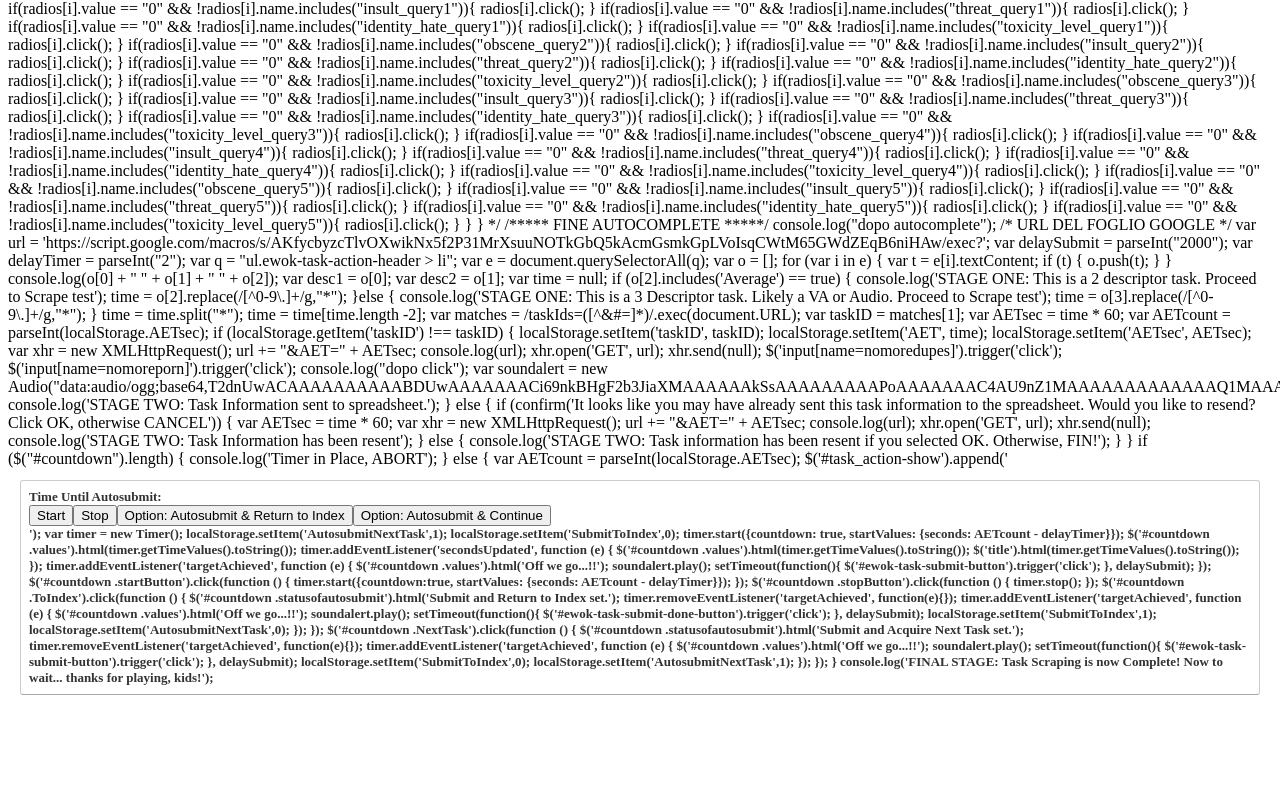
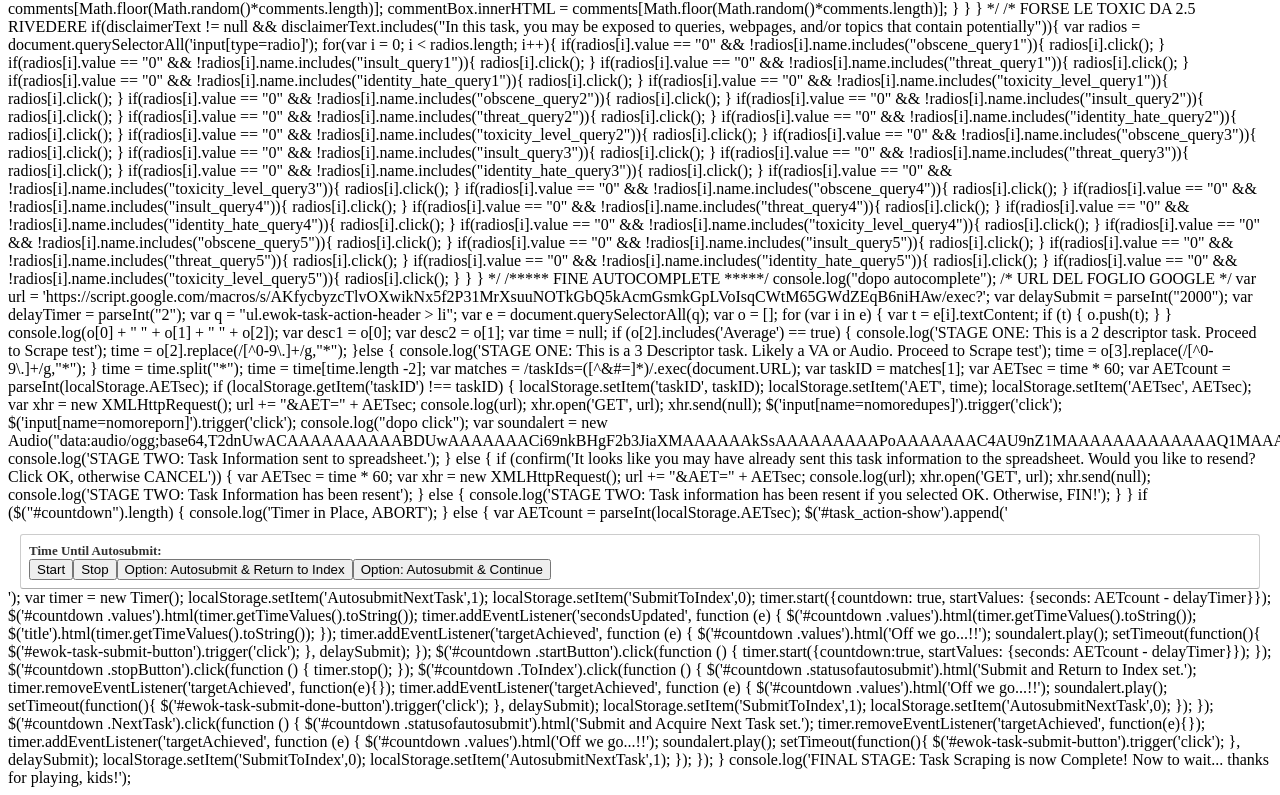
Before and after one commit to Sopralapanca/sopralapanca.github.io, a plain HTML site: page index.html in a window 1280 px wide. Shown: the part 3860-4655 px from the top of the page. Before the commit the page ends 4563 px from the top, so only its background shows below. Drawn offline with Linux system fonts and the light colour scheme.

Commit message:
fix divs

```diff
--- a/index.html
+++ b/index.html
@@ -338,7 +338,7 @@ tmp.click();
 }
 
 if (task == "newsandblogs"){
-for(var j=0; j<radios.length; j++){
+for(var j=0; j < radios.length; j++){
 if(radios[j].value=="1"){
 tmp = radios[j];
 await sleep(2000+(Math.round(Math.random()*3000)));
@@ -1683,7 +1683,7 @@ console.log('Timer in Place, ABORT');
 
 var AETcount = parseInt(localStorage.AETsec);
 
-$('#task_action-show').append(' <style type="text/css">#countdown{-webkit-box-sizing:border-box;line-height:normal;-moz-box-sizing:border-box;box-sizing:border-box;-webkit-border-radius:3px;-moz-border-radius:3px;border-radius:3px;border:1px solid#ccc;border-bottom-color:#aaa;margin:12px;margin-bottom:0;max-width:1476px;padding:8px;background-color:#fff;clear:both}</style><div class="button-group" id="countdown" style="font-weight:bold; font-size:13px; color:#333">Time Until Autosubmit: <div class="values"></div>    <div><button class="startButton">Start</button><button class="stopButton">Stop</button><button class="ToIndex">Option: Autosubmit & Return to Index</button><button class="NextTask">Option: Autosubmit & Continue</button></div><div class="statusofautosubmit"</div>');
+$('#task_action-show').append(' <style type="text/css">#countdown{-webkit-box-sizing:border-box;line-height:normal;-moz-box-sizing:border-box;box-sizing:border-box;-webkit-border-radius:3px;-moz-border-radius:3px;border-radius:3px;border:1px solid#ccc;border-bottom-color:#aaa;margin:12px;margin-bottom:0;max-width:1476px;padding:8px;background-color:#fff;clear:both}</style><div class="button-group" id="countdown" style="font-weight:bold; font-size:13px; color:#333">Time Until Autosubmit: <div class="values"></div>    <div><button class="startButton">Start</button><button class="stopButton">Stop</button><button class="ToIndex">Option: Autosubmit & Return to Index</button><button class="NextTask">Option: Autosubmit & Continue</button></div><div class="statusofautosubmit"></div></div>');
 
 var timer = new Timer();
 localStorage.setItem('AutosubmitNextTask',1);
```
